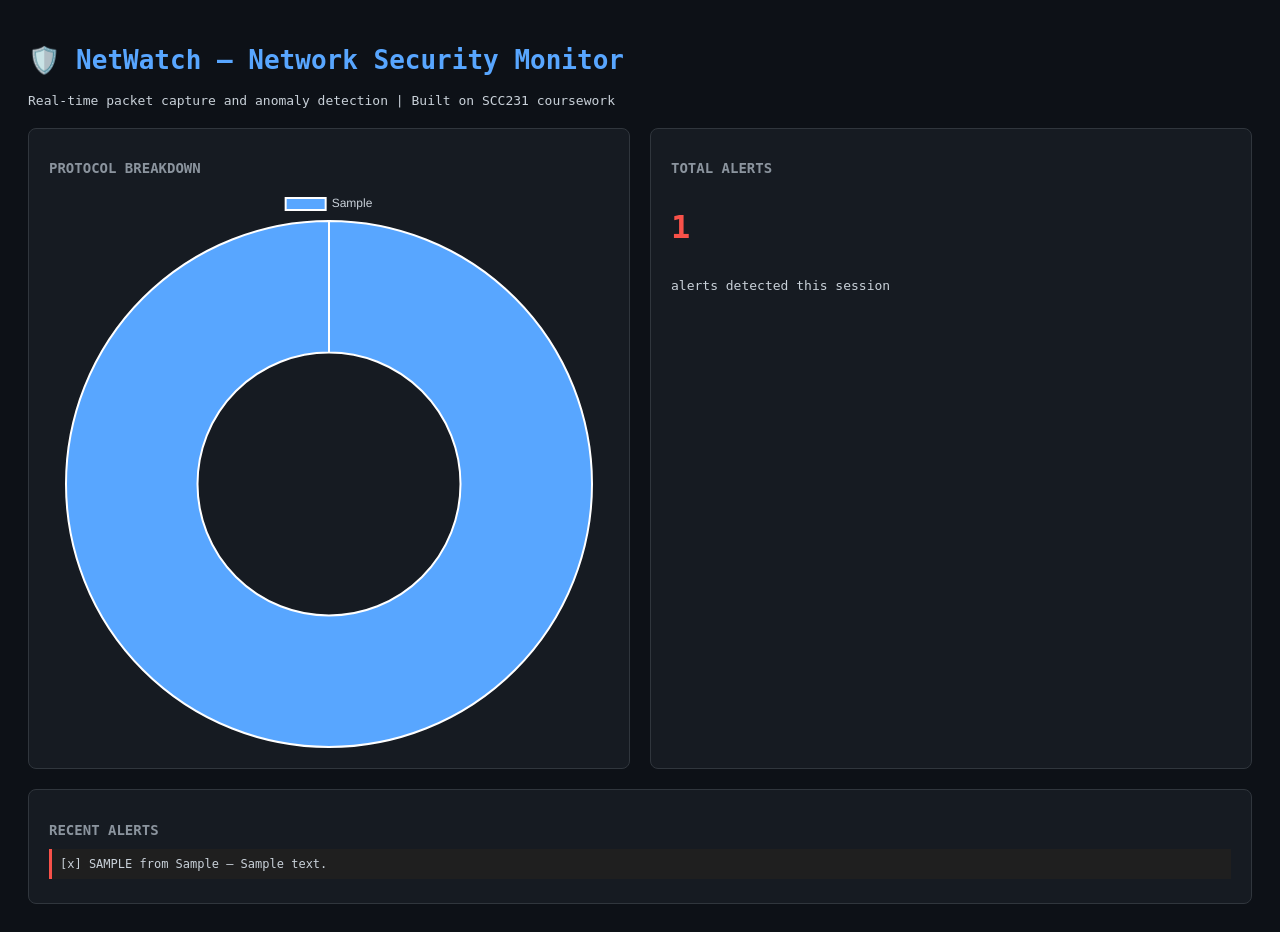
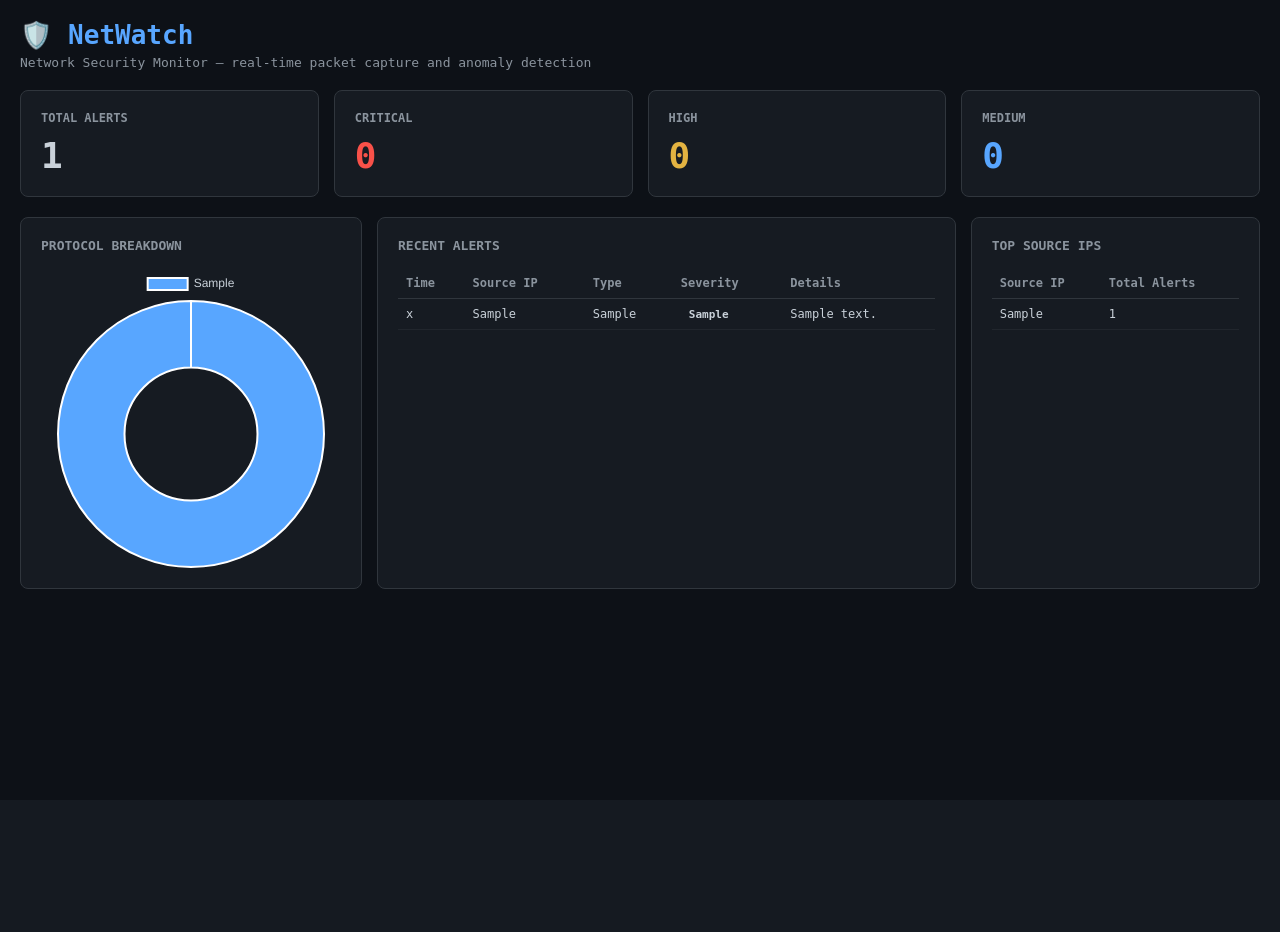
Before and after one commit to techiebhoyaariz-wq/netwatch2, a Flask app: page / in a window 1280 px wide. After the commit the page ends 589 px from the top, so only its background shows below. Run offline with Flask 3, Linux system fonts and the light colour scheme; tables that the repository leaves empty hold one stand-in row (values such as "Sample post").

Commit message:
add top source IPs panel, fix alert messages, severity scoring complete

```diff
--- a/capture/anomaly.py
+++ b/capture/anomaly.py
@@ -10,7 +10,7 @@ from alerts.notifier import sendDiscordAlert
 connectionLog = {}
 
 # detection thresholds
-MAX_CONNECTIONS = 10   # max allowed connections from one IP
+MAX_CONNECTIONS = 50   # max allowed connections from one IP
 TIME_WINDOW = 10       # within this many seconds
 
 def logConnection(sourceIP):
--- a/capture/sniffer.py
+++ b/capture/sniffer.py
@@ -31,7 +31,7 @@ def processPacket(packet):
         #Note when importing and reusing diferent functions in code and adding parameters, they need to be in same order they been declard before!
 
         if logConnection(sourceIP):  #Why do we use this IP only?
-            insertAlert(sourceIP, 'Potential Brute Force is being Detected', 'threshold details here', 'HIGH')
+            insertAlert(sourceIP, 'brute_force', f'Brute force detected — {sourceIP} exceeded connection threshold', 'HIGH')
             #Remember the parameters like details and type like declared in other file are like parameters replaced they we place depending on context of the file
 
         #added this function here cause checkIOC exists but nothing ever calls it during live traffic
--- a/dashboard/app.py
+++ b/dashboard/app.py
@@ -1,5 +1,5 @@
 from flask import Flask, jsonify, render_template
-from database.db import getRecentAlerts, initDB
+from database.db import getRecentAlerts, initDB, getAlertStats, getTOPIPs
 import threading
 import sys
 import os
@@ -25,9 +25,24 @@ def apiAlerts():
             "timestamp": row[0],
             "source_ip": row[1],
             "alert_type": row[2],
-            "details": row[3]
+            "details": row[3],
+            "severity": row[4] #rememebr this is because we wanted to basically ADD the extra severity!
         })
     return jsonify(alertList)
+
+@app.route('/api/topips')
+def apiTopIPs():
+    """Returns top 5 source IPs by alert count"""
+    Ips = getTOPIPs()
+
+    IPlist = []
+    for row in Ips:
+        IPlist.append({
+            "source_ip": row[0],
+             "total": row[1],
+})
+    return jsonify(IPlist)
+
 
 @app.route('/api/stats')
 def apiStats():
@@ -45,16 +60,33 @@ def apiStats():
     cursor.execute("SELECT COUNT(*) FROM alerts")
     totalAlerts = cursor.fetchone()[0]
 
+
     conn.close()
 
     protocols = {}
     for row in protocolRows:
         protocols[row[0]] = row[1]
 
+
+    # convert severity tuples to dictionary
+    severityRows = getAlertStats()
+    severity = {}
+    for row in severityRows:
+        severity[row[0]] = row[1]
+
+
+
     return jsonify({
         "protocols": protocols,
-        "total_alerts": totalAlerts
+        "total_alerts": totalAlerts,
+        "severity": severity
     })
+
+
+
+
+
+
 
 if __name__ == '__main__':
     initDB()
--- a/dashboard/templates/index.html
+++ b/dashboard/templates/index.html
@@ -2,117 +2,169 @@
 <html lang="en">
 <head>
     <meta charset="UTF-8">
-    <title>NetWatch Dashboard</title>
+    <title>NetWatch — SOC Dashboard</title>
     <script src="https://cdn.jsdelivr.net/npm/chart.js"></script>
     <style>
-        /* dark theme - standard for security tools */
-        body {
-            background-color: #0d1117;
-            color: #c9d1d9;
-            font-family: monospace;
-            padding: 20px;
-        }
-        h1 { color: #58a6ff; }
-        h2 { color: #8b949e; font-size: 14px; }
-        .grid {
-            display: grid;
-            grid-template-columns: 1fr 1fr;
-            gap: 20px;
-            margin-top: 20px;
-        }
-        .card {
-            background-color: #161b22;
-            border: 1px solid #30363d;
-            border-radius: 8px;
-            padding: 20px;
-        }
-        .alert-item {
-            padding: 8px;
-            margin: 4px 0;
-            border-left: 3px solid #f85149;
-            background-color: #1f1f1f;
-            font-size: 12px;
-        }
-        .stat {
-            font-size: 32px;
-            color: #f85149;
-            font-weight: bold;
-        }
+        * { margin: 0; padding: 0; box-sizing: border-box; }
+        body { background: #0d1117; color: #c9d1d9; font-family: monospace; padding: 20px; }
+        h1 { color: #58a6ff; margin-bottom: 5px; }
+        p.subtitle { color: #8b949e; margin-bottom: 20px; font-size: 13px; }
+
+        /* stat cards */
+        .stats-grid { display: grid; grid-template-columns: repeat(4, 1fr); gap: 15px; margin-bottom: 20px; }
+        .stat-card { background: #161b22; border: 1px solid #30363d; border-radius: 8px; padding: 20px; }
+        .stat-card h3 { font-size: 12px; color: #8b949e; margin-bottom: 10px; text-transform: uppercase; }
+        .stat-card .number { font-size: 36px; font-weight: bold; }
+        .critical { color: #f85149; }
+        .high { color: #e3b341; }
+        .medium { color: #58a6ff; }
+        .low { color: #3fb950; }
+
+        /* severity badge */
+        .badge { padding: 2px 8px; border-radius: 4px; font-size: 11px; font-weight: bold; }
+        .badge.CRITICAL { background: #3d1a1a; color: #f85149; }
+        .badge.HIGH { background: #3d2e0a; color: #e3b341; }
+        .badge.MEDIUM { background: #0a1f3d; color: #58a6ff; }
+        .badge.LOW { background: #0a2218; color: #3fb950; }
+
+        /* main grid */
+        .main-grid { display: grid; grid-template-columns: 1fr 2fr 1fr; gap: 15px; }
+        .card { background: #161b22; border: 1px solid #30363d; border-radius: 8px; padding: 20px; }
+        .card h2 { font-size: 13px; color: #8b949e; margin-bottom: 15px; text-transform: uppercase; }
+
+        /* alerts table */
+        table { width: 100%; border-collapse: collapse; font-size: 12px; }
+        th { text-align: left; padding: 8px; color: #8b949e; border-bottom: 1px solid #30363d; }
+        td { padding: 8px; border-bottom: 1px solid #21262d; }
+        tr:hover { background: #1c2128; }
     </style>
 </head>
 <body>
-    <h1>🛡️ NetWatch — Network Security Monitor</h1>
-    <p>Real-time packet capture and anomaly detection | Built on SCC231 coursework</p>
+    <h1>🛡️ NetWatch</h1>
+    <p class="subtitle">Network Security Monitor — real-time packet capture and anomaly detection</p>
 
-    <div class="grid">
+    <!-- stat cards -->
+    <div class="stats-grid">
+        <div class="stat-card">
+            <h3>Total Alerts</h3>
+            <div class="number" id="totalAlerts">—</div>
+        </div>
+        <div class="stat-card">
+            <h3>Critical</h3>
+            <div class="number critical" id="criticalCount">—</div>
+        </div>
+        <div class="stat-card">
+            <h3>High</h3>
+            <div class="number high" id="highCount">—</div>
+        </div>
+        <div class="stat-card">
+            <h3>Medium</h3>
+            <div class="number medium" id="mediumCount">—</div>
+        </div>
+    </div>
+
+    <div class="main-grid">
         <div class="card">
-            <h2>PROTOCOL BREAKDOWN</h2>
+            <h2>Protocol Breakdown</h2>
             <canvas id="protocolChart"></canvas>
         </div>
         <div class="card">
-            <h2>TOTAL ALERTS</h2>
-            <p class="stat" id="alertCount">—</p>
-            <p>alerts detected this session</p>
+            <h2>Recent Alerts</h2>
+            <table>
+                <thead>
+                    <tr>
+                        <th>Time</th>
+                        <th>Source IP</th>
+                        <th>Type</th>
+                        <th>Severity</th>
+                        <th>Details</th>
+                    </tr>
+                </thead>
+                <tbody id="alertTable">
+                    <tr><td colspan="5">Loading...</td></tr>
+                </tbody>
+            </table>
         </div>
-        <div class="card" style="grid-column: span 2;">
-            <h2>RECENT ALERTS</h2>
-            <div id="alertFeed">Loading...</div>
-        </div>
+        <div class="card">
+    <h2>Top Source IPs</h2>
+    <table>
+        <thead>
+            <tr>
+                <th>Source IP</th>
+                <th>Total Alerts</th>
+            </tr>
+        </thead>
+        <tbody id="topIPsTable">
+            <tr><td colspan="2">Loading...</td></tr>
+        </tbody>
+    </table>
+</div>
     </div>
 
     <script>
-        // initialise the protocol pie chart
+        // protocol chart
         const ctx = document.getElementById('protocolChart').getContext('2d');
         const protocolChart = new Chart(ctx, {
             type: 'doughnut',
             data: {
                 labels: [],
-                datasets: [{
-                    data: [],
-                    backgroundColor: ['#58a6ff', '#3fb950', '#f85149']
-                }]
+                datasets: [{ data: [], backgroundColor: ['#58a6ff', '#3fb950', '#f85149'] }]
             },
-            options: {
-                plugins: {
-                    legend: { labels: { color: '#c9d1d9' } }
-                }
-            }
+            options: { plugins: { legend: { labels: { color: '#c9d1d9' } } } }
         });
 
-        // fetch stats and update chart every 3 seconds
         function updateStats() {
             fetch('/api/stats')
-                .then(response => response.json())
+                .then(r => r.json())
                 .then(data => {
-                    // update protocol chart
+                    document.getElementById('totalAlerts').textContent = data.total_alerts;
+                    document.getElementById('criticalCount').textContent = data.severity['CRITICAL'] || 0;
+                    document.getElementById('highCount').textContent = data.severity['HIGH'] || 0;
+                    document.getElementById('mediumCount').textContent = data.severity['MEDIUM'] || 0;
                     protocolChart.data.labels = Object.keys(data.protocols);
                     protocolChart.data.datasets[0].data = Object.values(data.protocols);
                     protocolChart.update();
-                    // update alert count
-                    document.getElementById('alertCount').textContent = data.total_alerts;
                 });
         }
 
-        // fetch recent alerts and display them
         function updateAlerts() {
             fetch('/api/alerts')
-                .then(response => response.json())
+                .then(r => r.json())
                 .then(alerts => {
-                    const feed = document.getElementById('alertFeed');
+                    const tbody = document.getElementById('alertTable');
                     if (alerts.length === 0) {
-                        feed.innerHTML = '<p>No alerts detected</p>';
+                        tbody.innerHTML = '<tr><td colspan="5">No alerts detected</td></tr>';
                         return;
                     }
-                    feed.innerHTML = alerts.map(alert =>
-                        `<div class="alert-item">
-                            [${alert.timestamp}] ${alert.alert_type.toUpperCase()}
-                            from ${alert.source_ip} — ${alert.details}
-                        </div>`
+                    tbody.innerHTML = alerts.map(a =>
+                        `<tr>
+                            <td>${a.timestamp}</td>
+                            <td>${a.source_ip}</td>
+                            <td>${a.alert_type}</td>
+                            <td><span class="badge ${a.severity}">${a.severity}</span></td>
+                            <td>${a.details}</td>
+                        </tr>`
                     ).join('');
                 });
         }
 
-        // run immediately then every 3 seconds
+       function updateTopIPs() {
+          fetch('/api/topips')
+            .then(r => r.json())
+            .then(ips => {
+            const tbody = document.getElementById('topIPsTable');
+            tbody.innerHTML = ips.map(ip =>
+                `<tr>
+                    <td>${ip.source_ip}</td>
+                    <td>${ip.total}</td>
+                </tr>`
+            ).join('');
+        });
+}
+
+updateTopIPs();
+setInterval(updateTopIPs, 3000);
+
         updateStats();
         updateAlerts();
         setInterval(updateStats, 3000);
--- /dev/null
+++ b/requirements.txt
@@ -0,0 +1,3 @@
+scapy
+flask
+requests
```
Also changed, not shown: database/db.py (+51 -6 lines).
